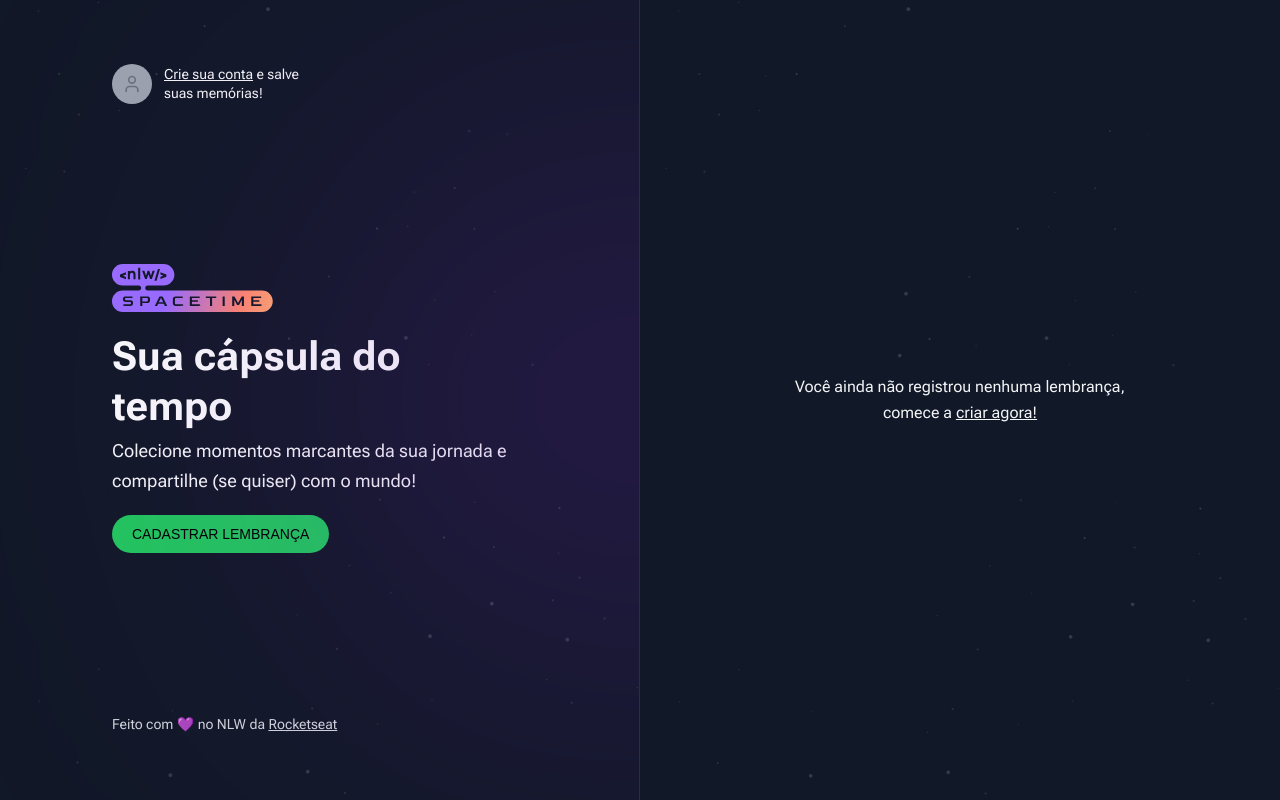
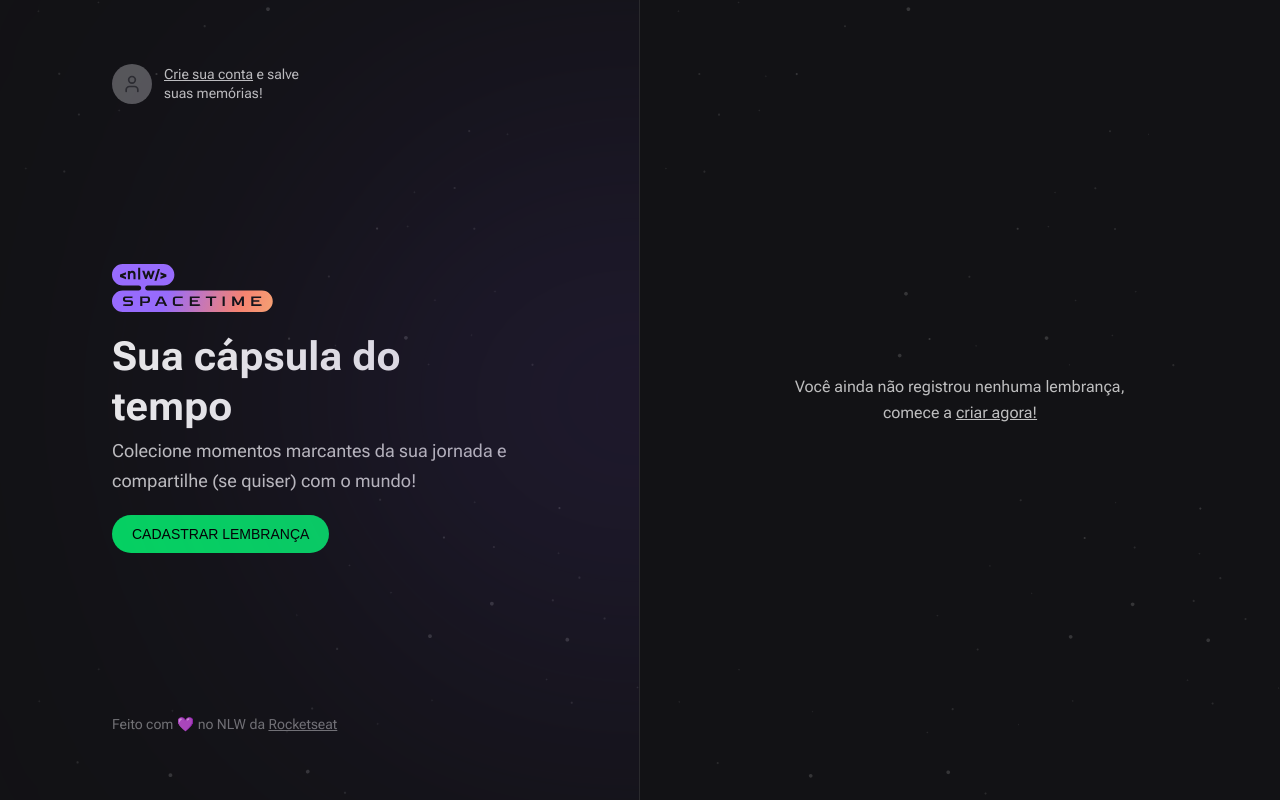
Before and after one commit to AlanStall/spacetime-nlw-maio-2023-rocketseat, a Next.js app in the folder web/: page / in a window 1280 px wide. Built offline with nearby package versions, Linux system fonts and the light colour scheme; a web font is replaced by a local one.

Commit message:
style: s missing in colors tailwind.config.js

```diff
--- a/web/tailwind.config.js
+++ b/web/tailwind.config.js
@@ -11,7 +11,7 @@ module.exports = {
         sans: 'var(--font-roboto)',
         alt: 'var(--font-bai-jamjuree)',
       },
-      color: {
+      colors: {
         gray: {
           50: '#eaeaea',
           100: '#bebebf',
```
